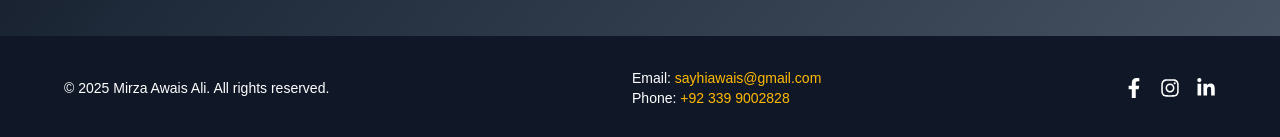
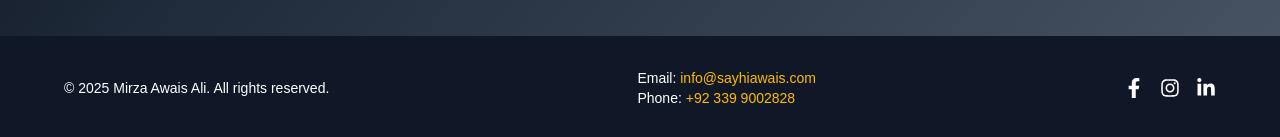
Before and after one commit to sayhiawais/portfolio-main, a React (Vite) app: page /services in a window 1280 px wide. Shown: the part 1280-1417 px from the top of the page. Built offline with nearby package versions, Linux system fonts and the light colour scheme.

Commit message:
footer changes fix

```diff
--- a/src/component/Footer.jsx
+++ b/src/component/Footer.jsx
@@ -15,7 +15,7 @@ function Footer() {
 
           {/* Middle: Contact Info */}
           <div className="text-sm text-center sm:text-left">
-            <p>Email: <a href="mailto:awais@example.com" className="text-amber-400 hover:underline">sayhiawais@gmail.com</a></p>
+            <p>Email: <a href="mailto:awais@example.com" className="text-amber-400 hover:underline">info@sayhiawais.com</a></p>
             <p>Phone: <a href="tel:+923399002828" className="text-amber-400 hover:underline">+92 339 9002828</a></p>
           </div>
 
```
